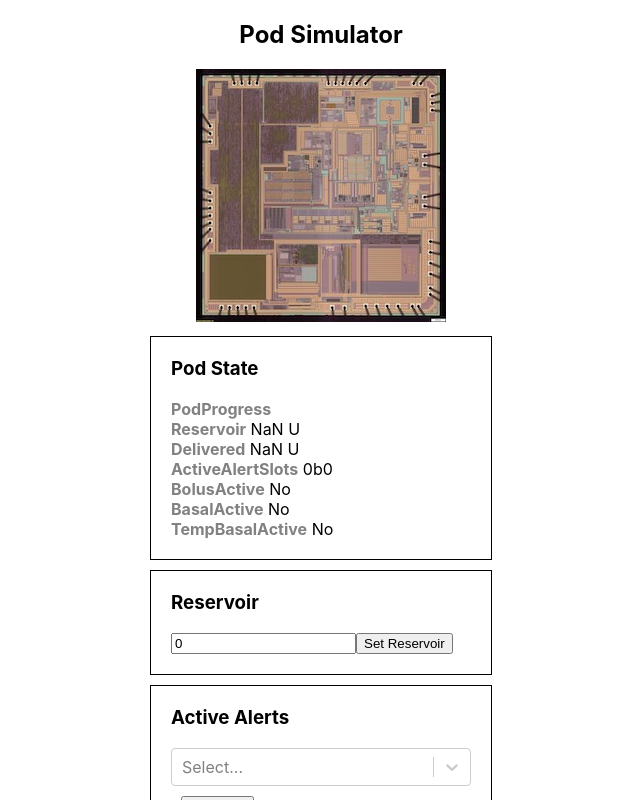
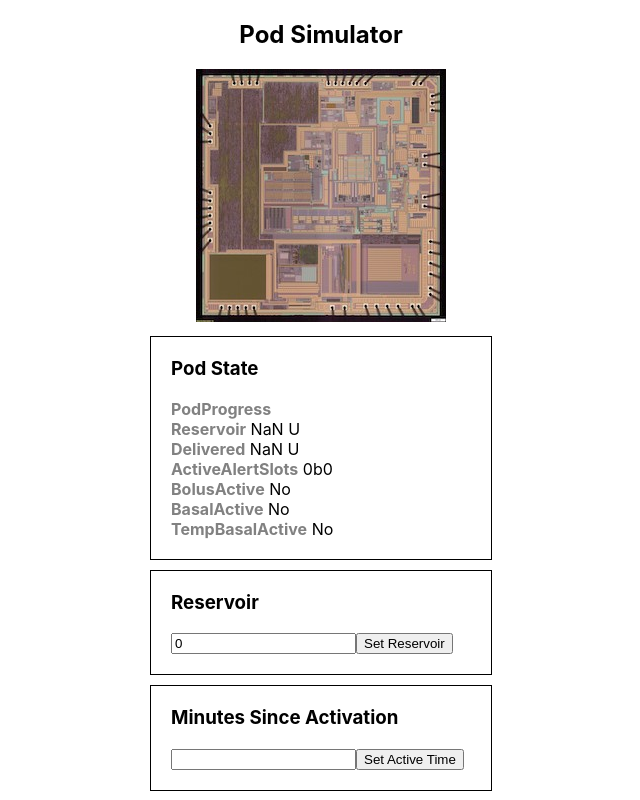
Before and after one commit to ps2/pod_simulator_frontend, a React (Create React App) app: page / in a window 1280 px wide. Shown: the top 800 px of the page, without its empty margins (319-959 px from the left). Built offline with nearby package versions, Linux system fonts and the light colour scheme; no server answers.

Commit message:
Controls to change activation time

```diff
--- a/src/App.js
+++ b/src/App.js
@@ -12,6 +12,7 @@ function App() {
   const [alertMask, setAlertMask] = useState(0);
   const [selectedAlerts, setSelectedAlerts] = useState([]);
   const [selectedFault, setSelectedFault] = useState();
+  const [activeTime, setActiveTime] = useState("");
   const [reservoirInputError, setReservoirInputError] = useState("");
 
   const alertOptions = [
@@ -48,6 +49,10 @@ function App() {
         }
       }
 
+      const activationDate = new Date(newState.ActivationTime);
+      const activeTimeMinutes = Math.round(((new Date()) - activationDate) / 60000);
+      setActiveTime(activeTimeMinutes.toString());
+
       console.log("New pod state:", newState)
     });
   }, [])
@@ -57,7 +62,7 @@ function App() {
     setReservoirInputError("")
   };
 
-  function sendReservoirChange(event) {
+  function sendReservoir(event) {
     const val = parseFloat(reservoir);
     if (val < 0 || val > 200) {
       setReservoirInputError("Bounds error")
@@ -87,8 +92,17 @@ function App() {
     }
   }
 
-  function sendAlertsChange(event) {
+  function sendAlerts(event) {
     sendMsg({"command": "setAlerts", "value": alertMask});
+    event.preventDefault();
+  };
+
+  function activeTimeChanged(event) {
+    setActiveTime(event.target.value);
+  }
+
+  function sendActiveTime(event) {
+    sendMsg({"command": "setActiveTime", "value": parseInt(activeTime)});
     event.preventDefault();
   };
 
@@ -123,7 +137,7 @@ function App() {
 
       <div className="group">
         <h3>Reservoir</h3>
-        <form onSubmit={sendReservoirChange}>
+        <form onSubmit={sendReservoir}>
           <label>
             <input type="number" value={reservoir} onChange={reservoirInputChanged} />
           </label>
@@ -132,11 +146,21 @@ function App() {
         </form>
       </div>
 
+      <div className="group">
+        <h3>Minutes Since Activation</h3>
+        <form onSubmit={sendActiveTime}>
+          <label>
+            <input type="number" value={activeTime} onChange={activeTimeChanged} />
+          </label>
+          <input type="submit" value="Set Active Time" />
+        </form>
+      </div>
+
 
       <div className="group">
         <h3>Active Alerts</h3>
         <Select className="basic-multi-select" isMulti options={alertOptions} onChange={alertsChanged} value={selectedAlerts} />
-        <button onClick={sendAlertsChange}>
+        <button onClick={sendAlerts}>
           Set Alerts
         </button>
       </div>
```
